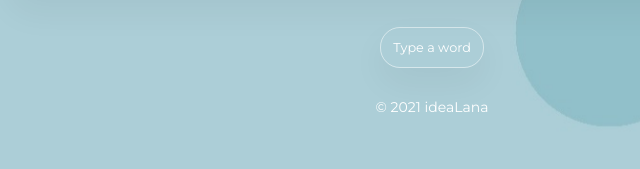
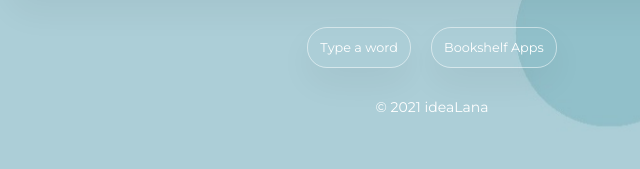
Before and after one commit to idealana/idealana.github.io, a plain HTML site: page index.html in a window 1280 px wide. Shown: the part 377-546 px from the top of the page, 208-848 px from the left. Drawn offline with Linux system fonts and the light colour scheme.

Commit message:
nambahin bookshelf-apps

```diff
--- a/index.html
+++ b/index.html
@@ -32,6 +32,9 @@
                     <div class="items">
                          <a href="/type-a-word" title="Type a word">Type a word</a>
                      </div>
+                     <div class="items">
+                         <a href="/bookshelf-apps" title="Bookshelf Apps">Bookshelf Apps</a>
+                     </div>
                  </div>
              </main>
              <footer>
```
